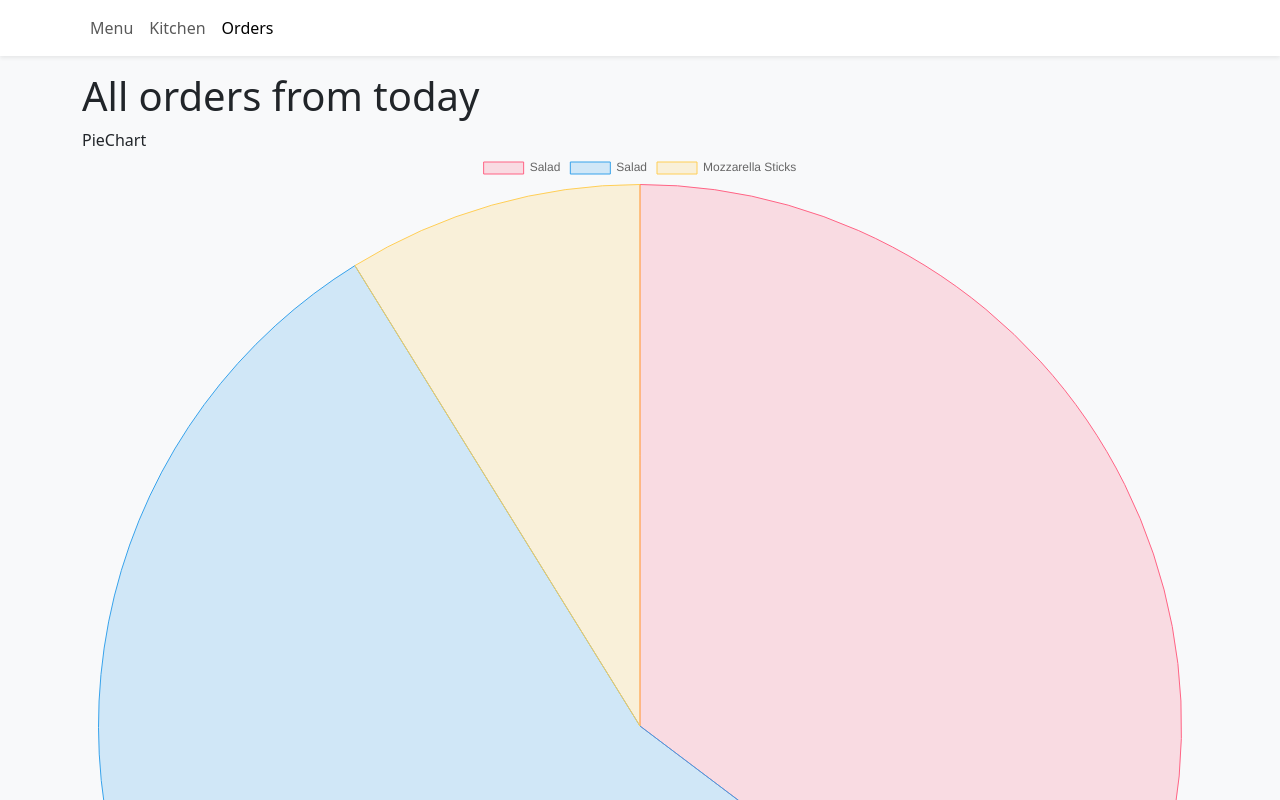
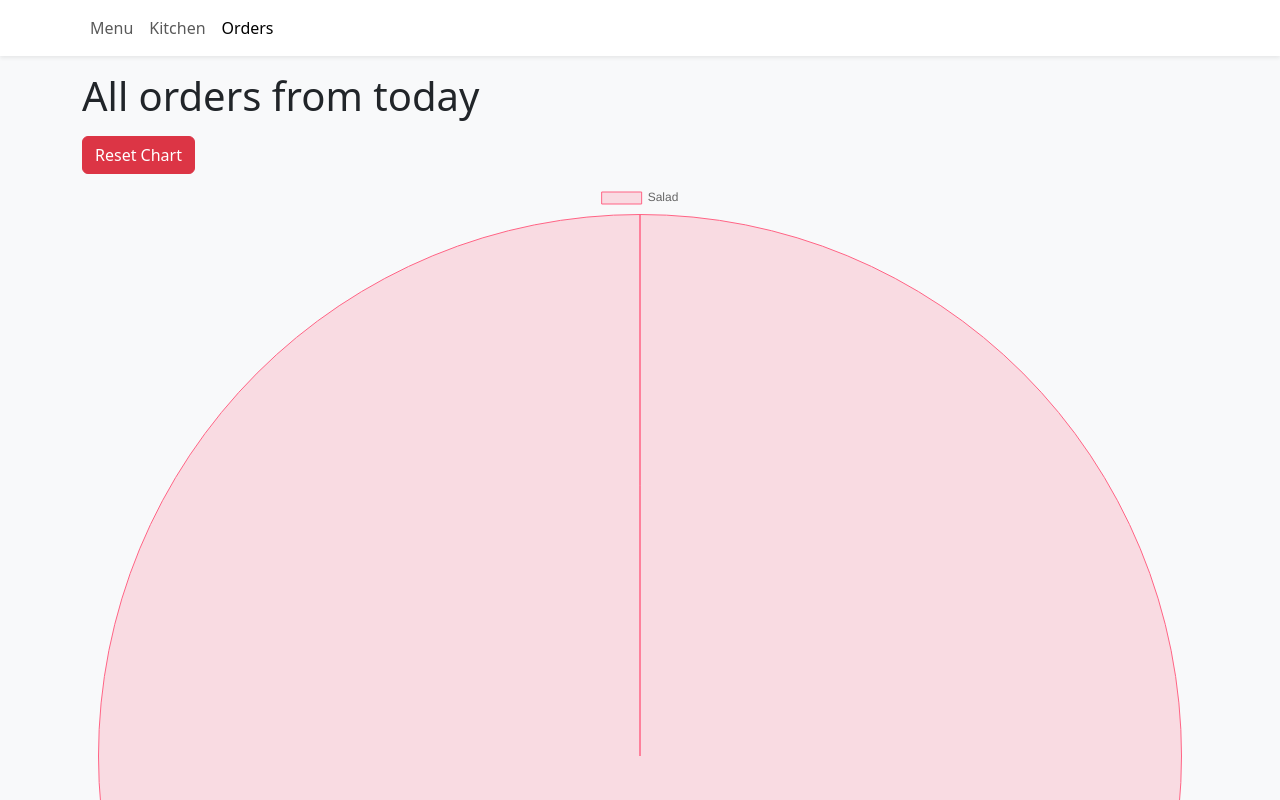
Before and after one commit to KayTee1/Restaurant-Simulation, a React (Vite) app: page /orders in a window 1280 px wide. Shown: the top 800 px of the page. Built offline with nearby package versions, Linux system fonts and the light colour scheme; data requests are answered from the project's data file.

Commit message:
bug: cant order same thing twice before reloading page

```diff
--- a/backend/db.json
+++ b/backend/db.json
@@ -69,8 +69,8 @@
     },
     {
       "id": 3,
-      "name": "Mozzarella Sticks",
-      "image": "../public/imgs/mozzarellaSticks.png"
+      "name": "Salad",
+      "image": "../public/imgs/salad.png"
     }
   ],
   "orderHistory": [
@@ -86,8 +86,8 @@
     },
     {
       "id": 3,
-      "name": "Mozzarella Sticks",
-      "image": "../public/imgs/mozzarellaSticks.png"
+      "name": "Salad",
+      "image": "../public/imgs/salad.png"
     }
   ]
 }
--- a/frontend/src/components/OrderCard.tsx
+++ b/frontend/src/components/KitchenOrderCard.tsx
@@ -3,17 +3,17 @@ import { Button, Card } from "react-bootstrap";
 import axios from "axios";
 import { Order } from "../../models/models";
 
-interface OrderCardProps {
+interface Props {
   order: Order;
   orders: Order[];
   setOrders: React.Dispatch<React.SetStateAction<Order[]>>;
 }
 
-const OrderCard: React.FC<OrderCardProps> = ({
+const KitchenOrderCard: React.FC<Props> = ({
   order,
   orders,
   setOrders,
-}: OrderCardProps) => {
+}: Props) => {
   const handleRemoveOrder = (id: number) => {
     const apiUrl = `http://localhost:3001/orders/${order.id}`;
 
@@ -49,4 +49,4 @@ const OrderCard: React.FC<OrderCardProps> = ({
   );
 };
 
-export default OrderCard;
+export default KitchenOrderCard;
--- a/frontend/src/components/PieChart.tsx
+++ b/frontend/src/components/PieChart.tsx
@@ -1,20 +1,28 @@
 import React from "react";
-import { Chart as ChartJS, ArcElement, Tooltip, Legend } from 'chart.js';
-import { Pie } from 'react-chartjs-2';
+import { Chart as ChartJS, ArcElement, Tooltip, Legend } from "chart.js";
+import { Pie } from "react-chartjs-2";
 
 interface PieChartProps {
   foodNames: string[];
 }
+type FoodCounts = {
+  [name: string]: number;
+};
 ChartJS.register(ArcElement, Tooltip, Legend);
 
 const PieChart: React.FC<PieChartProps> = ({ foodNames }: PieChartProps) => {
+  const foodCounts: FoodCounts = {};
 
-    const data = {
-    labels: foodNames,
+  foodNames.forEach((name) => {
+    foodCounts[name] ? (foodCounts[name] += 1) : (foodCounts[name] = 1);
+  });
+
+  const data = {
+    labels: Object.keys(foodCounts),
     datasets: [
       {
-        label: "# of Votes",
-        data: [12, 19, 3,],
+        label: "# of Orders",
+        data: Object.values(foodCounts),
         backgroundColor: [
           "rgba(255, 99, 132, 0.2)",
           "rgba(54, 162, 235, 0.2)",
@@ -37,8 +45,7 @@ const PieChart: React.FC<PieChartProps> = ({ foodNames }: PieChartProps) => {
   };
   return (
     <>
-      <div>PieChart</div>
-      <Pie data={data}/>
+      <Pie data={data} />
     </>
   );
 };
--- a/frontend/src/pages/Kitchen.tsx
+++ b/frontend/src/pages/Kitchen.tsx
@@ -1,6 +1,6 @@
 import { useEffect, useState } from "react";
 import axios from "axios";
-import OrderCard from "../components/OrderCard";
+import OrderCard from "../components/KitchenOrderCard";
 import { Order } from "../../models/models";
 
 interface OrderProps {
--- a/frontend/src/pages/Orders.tsx
+++ b/frontend/src/pages/Orders.tsx
@@ -1,25 +1,52 @@
 import React, { useEffect, useState } from "react";
 import axios from "axios";
 import PieChart from "../components/PieChart";
+import { Button } from "react-bootstrap";
 
 const Orders: React.FC = () => {
   const [foodNames, setFoodNames] = useState<string[]>([]);
+  const [isEmpty, setIsEmpty] = useState<boolean>(true);
+  const orderHistoryApi = "http://localhost:3001/orderHistory";
 
   useEffect(() => {
-    axios.get("http://localhost:3001/orderHistory").then((response) => {
+    axios.get(orderHistoryApi).then((response) => {
       const res = response.data;
       const names = res.map((item: { name: string }) => {
         return item.name;
       });
 
       setFoodNames(names);
+      setIsEmpty(names.length === 0);
     });
-  }, []);
+  }, [foodNames.length]);
+
+  const resetChart = () => {
+    if (window.confirm("Are you sure?\nThis will reset the orders!!")) {
+      for (const count in foodNames) {
+        const id: number = parseInt(count) + 1;
+
+        axios.delete(`${orderHistoryApi}/${id}`).then((response) => {
+          const res = response.data;
+          console.log("Deleted", res);
+        });
+      }
+    }
+  };
 
   return (
     <>
-      <h1>All orders from today</h1>
-      <PieChart foodNames={foodNames} />
+      <h1 className="mb-3">All orders from today</h1>
+
+      {isEmpty ? (
+        <h2 className="mt-4">No orders yet</h2>
+      ) : (
+        <>
+          <Button onClick={resetChart} className="mb-2" variant="danger">
+            Reset Chart
+          </Button>
+          <PieChart foodNames={foodNames} />
+        </>
+      )}
     </>
   );
 };
```
Also changed, not shown: frontend/src/App.tsx (+6 -1 lines).
